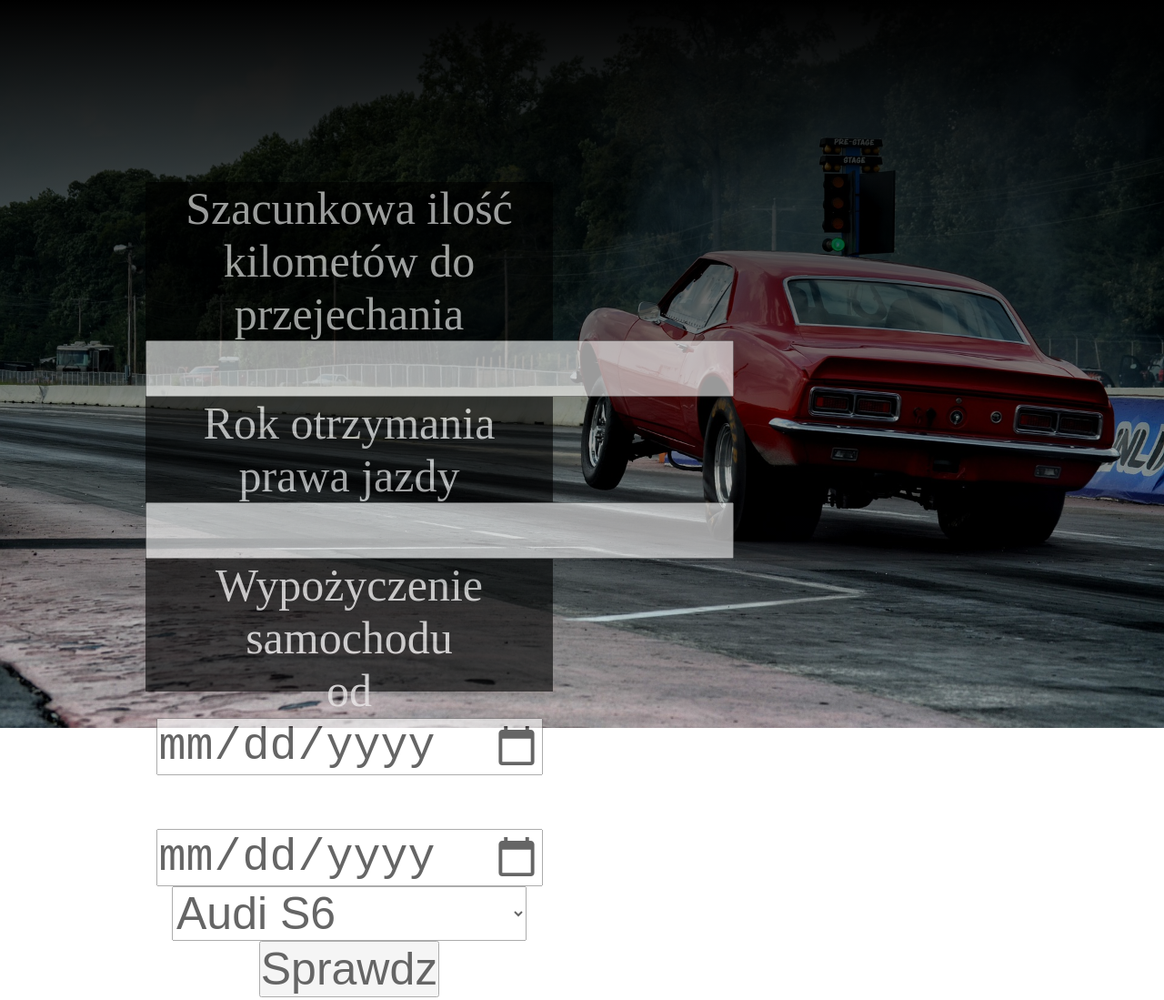
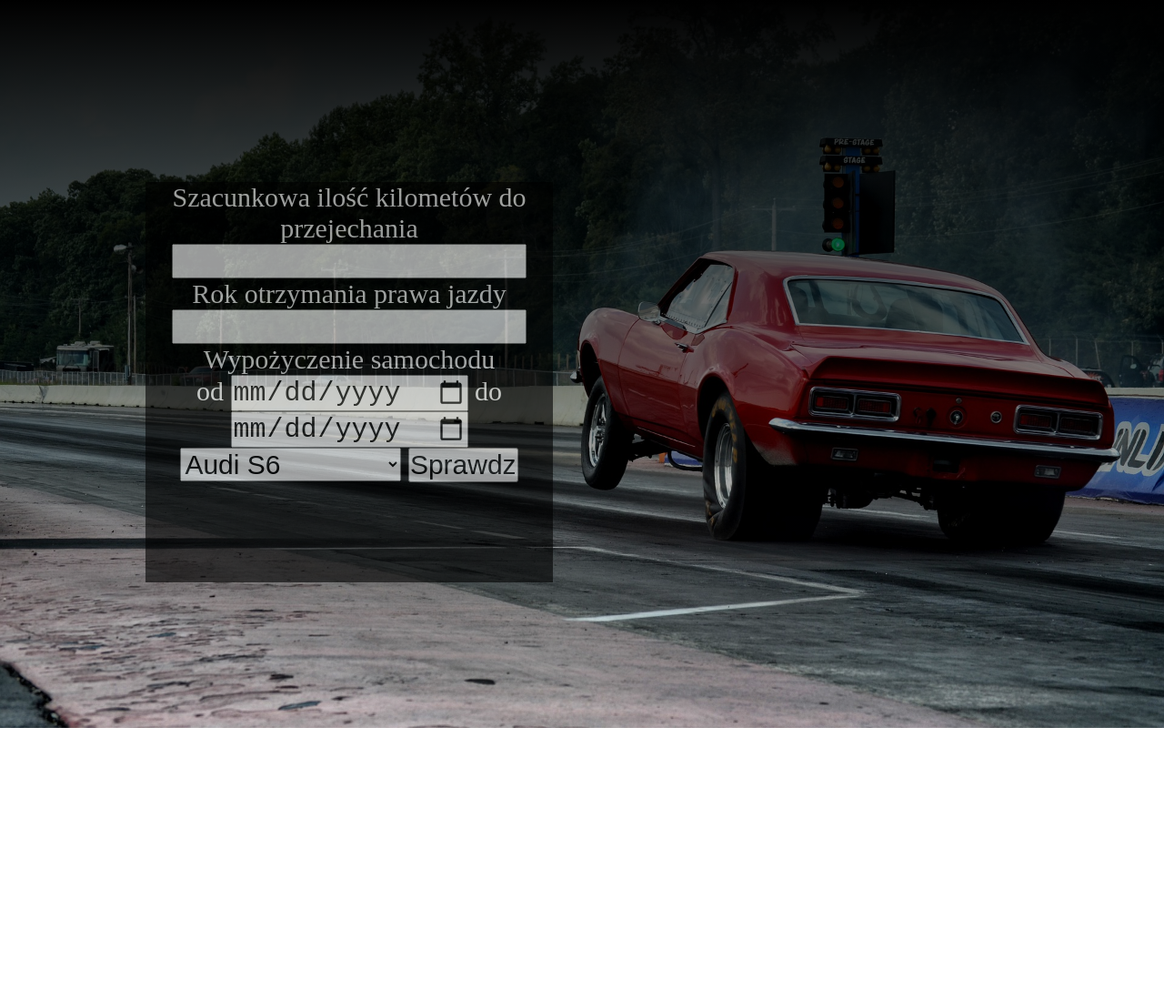
Before and after one commit to damiankania123/kalkulator-kosztow, a plain HTML site: page index.html in a window 1280 px wide. Shown: the whole page at 91% size. After the commit the page ends 800 px from the top, so only its background shows below. Drawn offline with Linux system fonts and the light colour scheme.

Commit message:
kalkulator-kosztow-wynajmu-js

```diff
--- a/style.css
+++ b/style.css
@@ -2,7 +2,7 @@
     padding: 0;
     margin: 0;
     box-sizing: border-box;
-    font-size: 50px;
+    font-size: 30px;
 }
 
 .image {
@@ -27,7 +27,7 @@
     z-index: 5;
     background-color: black;
     width: 35%;
-    height: 70%;
+    height: 55%;
     top: 25%;
     right: 20%;
     margin: 0 auto;
```
